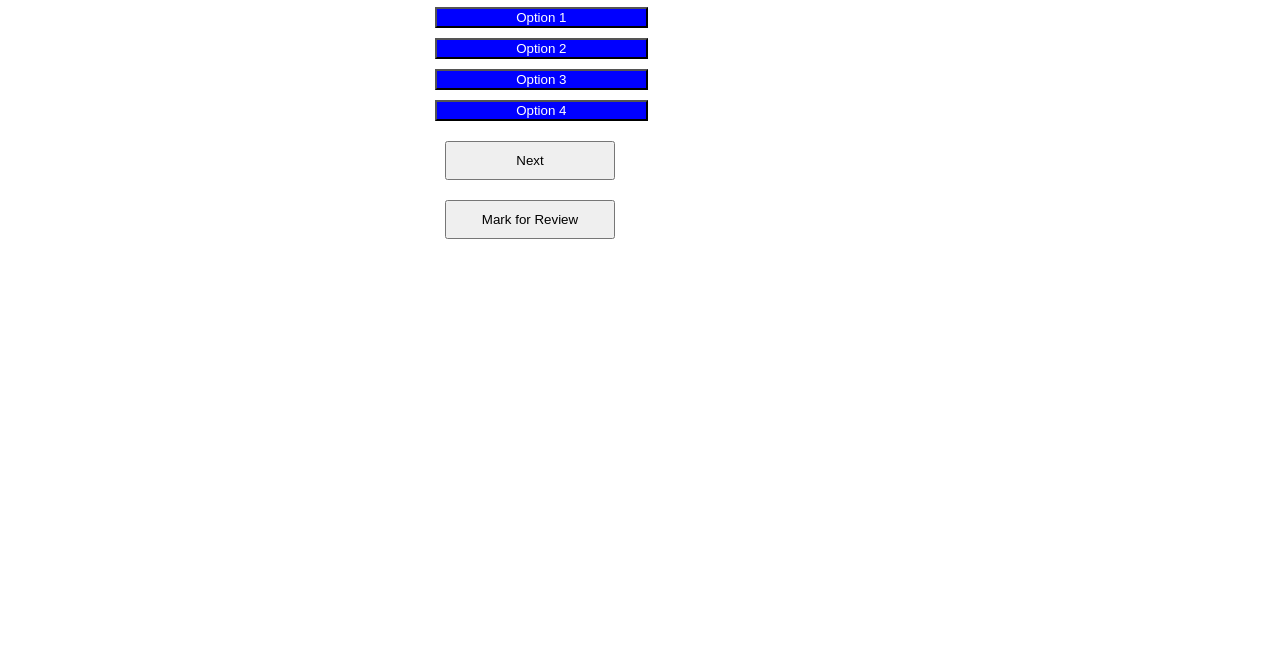
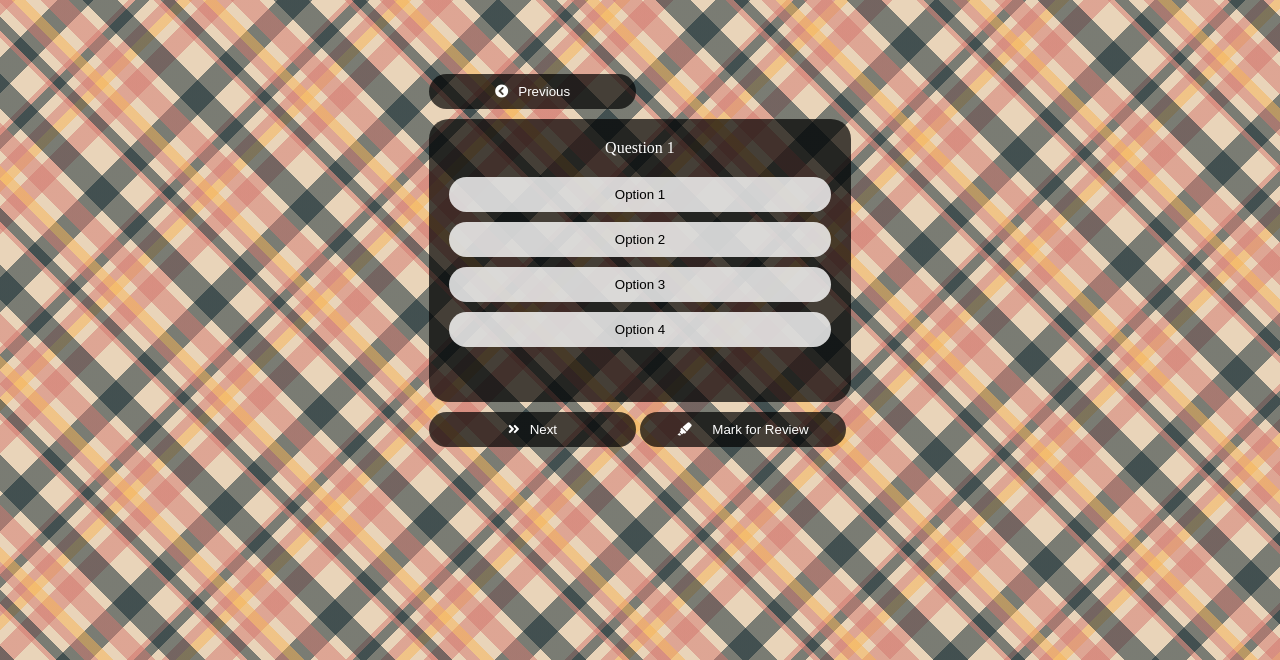
Before and after one commit to Raks110/DSCSwachhBharat, a website: page views/rendered.html in a window 1280 px wide. Shown: the part 140-800 px from the top of the page. Drawn offline with Linux system fonts and the light colour scheme.

Commit message:
UI Upgrade. Stabilized some functionalities.

```diff
--- a/static/design.css
+++ b/static/design.css
@@ -1,35 +1,77 @@
-h1{
-  color: red;
+body{
+  background-color: hsl(34, 53%, 82%);
+  background-image: repeating-linear-gradient(45deg, transparent 5px, hsla(197, 62%, 11%, 0.5) 5px, hsla(197, 62%, 11%, 0.5) 10px,
+    hsla(5, 53%, 63%, 0) 10px, hsla(5, 53%, 63%, 0) 35px, hsla(5, 53%, 63%, 0.5) 35px, hsla(5, 53%, 63%, 0.5) 40px,
+    hsla(197, 62%, 11%, 0.5) 40px, hsla(197, 62%, 11%, 0.5) 50px, hsla(197, 62%, 11%, 0) 50px, hsla(197, 62%, 11%, 0) 60px,
+    hsla(5, 53%, 63%, 0.5) 60px, hsla(5, 53%, 63%, 0.5) 70px, hsla(35, 91%, 65%, 0.5) 70px, hsla(35, 91%, 65%, 0.5) 80px,
+    hsla(35, 91%, 65%, 0) 80px, hsla(35, 91%, 65%, 0) 90px, hsla(5, 53%, 63%, 0.5) 90px, hsla(5, 53%, 63%, 0.5) 110px,
+    hsla(5, 53%, 63%, 0) 110px, hsla(5, 53%, 63%, 0) 120px, hsla(197, 62%, 11%, 0.5) 120px, hsla(197, 62%, 11%, 0.5) 140px
+    ),
+  repeating-linear-gradient(135deg, transparent 5px, hsla(197, 62%, 11%, 0.5) 5px, hsla(197, 62%, 11%, 0.5) 10px,
+    hsla(5, 53%, 63%, 0) 10px, hsla(5, 53%, 63%, 0) 35px, hsla(5, 53%, 63%, 0.5) 35px, hsla(5, 53%, 63%, 0.5) 40px,
+    hsla(197, 62%, 11%, 0.5) 40px, hsla(197, 62%, 11%, 0.5) 50px, hsla(197, 62%, 11%, 0) 50px, hsla(197, 62%, 11%, 0) 60px,
+    hsla(5, 53%, 63%, 0.5) 60px, hsla(5, 53%, 63%, 0.5) 70px, hsla(35, 91%, 65%, 0.5) 70px, hsla(35, 91%, 65%, 0.5) 80px,
+    hsla(35, 91%, 65%, 0) 80px, hsla(35, 91%, 65%, 0) 90px, hsla(5, 53%, 63%, 0.5) 90px, hsla(5, 53%, 63%, 0.5) 110px,
+    hsla(5, 53%, 63%, 0) 110px, hsla(5, 53%, 63%, 0) 140px, hsla(197, 62%, 11%, 0.5) 140px, hsla(197, 62%, 11%, 0.5) 160px
+    );
+    overflow: -moz-scrollbars-vertical;
+    overflow-x:hidden;
+    overflow-y:hidden;
 }
+
 .quizOptions{
   display: block;
   margin-bottom: 10px;
-  width: 50%;
-  backgroundColor: blue;
-  color:white
+  width: 100%;
+  backgroundColor: rgba(255,255,255,0.8);
+  color:black;
+  border: 0px;
+  border-radius: 20px;
+  padding:10px;
+  outline: none;
+  transition-duration: 0.3s
 }
-.quizNavigate{
-  display: inline;
-  margin: 10px;
-  align-self: center;
-  width: 30%;
-  background-color: #454545;
-  color: #fff;
-  padding: 20px;
+
+.quizOptions:hover{
+  transition-duration: 0.3s;
+  backgroundColor: rgba(0,0,0,0.9);
+  color:white;
 }
 
 .questNav{
+  display: inline;
   padding: 10px;
-  margin: 10px;
-  width: 40%
+  margin: 10px 0px 10px 0px;
+  width: 49%;
+  background-color: rgba(0,0,0,0.7);
+  color:white;
+  border: 0px;
+  border-radius: 20px;
+  transition-duration: 0.3s
+}
+
+.questNav:hover{
+  background-color: rgba(255,255,255,0.9);
+  color:black;
+  transition-duration: 0.3s
 }
 
 #parent{
-  display: flex;
+  display: absolute;
   flex-direction: column;
   flex-wrap: nowrap;
   flex: 1 1 0;
+  margin: auto;
+  align-content: center;
   align-self: center;
+  margin-top: auto;
+  width: 100%;
+}
+
+.questionBlock{
+  background-color: rgba(0,0,0,0.7);
+  border-radius: 20px;
+  padding: 20px;
 }
 
 #profile{
@@ -40,13 +82,64 @@ h1{
   flex: 1 1 0;
 }
 
+#question{
+  color: white;
+  padding-bottom: 20px;
+  font-size: 100%;
+  width: 100%;
+  text-align: center;
+}
+
 .container{
   width: inherit;
+  height: 100%;
   display: flex;
   flex-direction: row;
-  align-content:stretch;
 }
 
-body{
+#markedSymbol{
+  color:white;
+  text-align: center;
   width: 100%;
+  font-size:80%;
+  padding-top:10px
 }
+
+button{
+  outline: none;
+}
+
+@media (max-width:930px) {
+
+  .questNav{
+    display: block;
+    width: 99%;
+  }
+
+}
+
+@media (max-width:750px) {
+
+  .container{
+    flex-direction: column;
+  }
+
+  #parent{
+    width:80%;
+  }
+
+  .questNav{
+    display: inline;
+    width: 49%;
+  }
+
+}
+
+@media (max-width:400px){
+
+  .questNav{
+    display: block;
+    width: 99%;
+  }
+
+}
--- a/static/editions.js
+++ b/static/editions.js
@@ -106,27 +106,41 @@ var i = 1;
 function setData(i){
   document.getElementById('question').innerText = questions[i].title;
   if(questions[i].markedForReview){
-    document.getElementById('question').style.color = 'violet';
+    document.getElementById("markedSymbol").style.visibility = 'visible';
   }
   else{
-    document.getElementById('question').style.color = 'red';
+    document.getElementById("markedSymbol").style.visibility = 'hidden';
   }
   questions[i].visited = true;
   document.getElementById('option1').value = questions[i].option1;
-  document.getElementById('option1').style.backgroundColor = 'blue';
+  document.getElementById('option1').style.backgroundColor = 'rgba(255,255,255,0.8)';
   document.getElementById('option2').value = questions[i].option2;
-  document.getElementById('option2').style.backgroundColor = 'blue';
+  document.getElementById('option2').style.backgroundColor = 'rgba(255,255,255,0.8)';
   document.getElementById('option3').value = questions[i].option3;
-  document.getElementById('option3').style.backgroundColor = 'blue';
+  document.getElementById('option3').style.backgroundColor = 'rgba(255,255,255,0.8)';
   document.getElementById('option4').value = questions[i].option4;
-  document.getElementById('option4').style.backgroundColor = 'blue';
-  document.getElementById('markRev').value = "Mark for Review";
+  document.getElementById('option4').style.backgroundColor = 'rgba(255,255,255,0.8)';
+  marking();
   if(!(questions[i].checked == false)){
-    document.getElementById(questions[i].checked).style.backgroundColor = 'green';
+    document.getElementById(questions[i].checked).style.backgroundColor = 'rgb(208, 121, 113)';
   }
   if(questions[i].markedForReview){
-    document.getElementById('markRev').value = "Unmark this Question";
+    unMarking();
   }
+}
+
+function marking(){
+  document.getElementById('markRev').innerText = "Mark for Review";
+  document.getElementById('marked').style.visibility = 'visible';
+  document.getElementById('unmarked').style.visibility = 'hidden';
+  document.getElementById('unmarked').style.paddingRight = '0px';
+}
+
+function unMarking(){
+  document.getElementById('markRev').innerText = "Unmark Question";
+  document.getElementById('marked').style.visibility = 'hidden';
+  document.getElementById('unmarked').style.visibility = 'visible';
+  document.getElementById('unmarked').style.paddingRight = '10px';
 }
 
 function nextQuestion(){
@@ -148,25 +162,40 @@ function prevQuestion(){
 function markQuestion(){
   if(!questions[i].markedForReview){
     questions[i].markedForReview = true;
-    document.getElementById('question').style.color = 'violet';
-    document.getElementById('markRev').value = "Unmark this Question";
+    document.getElementById("markedSymbol").style.visibility = 'visible';
+    unMarking();
   }
   else{
       questions[i].markedForReview = false;
-      document.getElementById('question').style.color = 'red';
-      document.getElementById('markRev').value = "Mark for Review";
+      document.getElementById("markedSymbol").style.visibility = 'hidden';
+      marking();
   }
 }
 
 function selectedOption(id){
-  if(!(questions[i].checked == false)){
-    document.getElementById(questions[i].checked).style.backgroundColor = 'blue';
+  if(!(questions[i].checked == false || questions[i].checked == id)){
+    document.getElementById(questions[i].checked).style.backgroundColor = 'rgba(255,255,255,0.8)';
   }
   if(id != questions[i].checked){
     questions[i].checked = id;
-    document.getElementById(questions[i].checked).style.backgroundColor = 'green';
+    document.getElementById(questions[i].checked).style.backgroundColor = 'rgb(137, 50, 42)';
   }
   else{
     questions[i].checked = false;
+    document.getElementById(id).style.backgroundColor = 'rgba(0,0,0,0.9)';
   }
 }
+
+function hovereffect(id){
+  if(questions[i].checked == false || questions[i].checked != id)
+    document.getElementById(id).style.backgroundColor = 'rgba(0,0,0,0.9)';
+  else
+    document.getElementById(id).style.backgroundColor = 'rgb(137, 50, 42)';
+}
+
+function dehover(id){
+  if(questions[i].checked == false || questions[i].checked != id)
+    document.getElementById(id).style.backgroundColor = 'rgba(255,255,255,0.8)';
+  else
+    document.getElementById(id).style.backgroundColor = 'rgb(208, 121, 113)';
+}
--- a/views/rendered.html
+++ b/views/rendered.html
@@ -3,9 +3,9 @@
     <title>Swachh Bharat</title>
     <link rel="icon" href="/static/favicon.ico">
     <link rel="stylesheet" href="/static/design.css">
-    <script src = "/static/editions.js"/>
-    <script src="https://ajax.googleapis.com/ajax/libs/jquery/2.1.3/jquery.min.js"></script>
-
+    <script src = "/static/editions.js"></script>
+    <link rel="stylesheet" href="https://use.fontawesome.com/releases/v5.7.2/css/all.css" integrity="sha384-fnmOCqbTlWIlj8LyTjo7mOUStjsKC4pOpQbqyi7RrhN7udi9RwhKkMHpvLbHG9Sr" crossorigin="anonymous">
+    <meta name="viewport" content="width=device-width,initial-scale=1.0">
 
   </head>
 
@@ -19,16 +19,26 @@
 
       <div id="parent">
 
-        <input class="questNav" type="button" name="previous" value="Previous" onclick="prevQuestion()"/>
+        <button class="questNav" onclick="prevQuestion()"> <i class="fas fa-chevron-circle-left" style="padding-right:10px"></i>Previous</button>
 
-        <h1 id="question"></h1>
-        <input id = 'option1' class="quizOptions" type = 'button' value = '' onclick="selectedOption(this.id)"/>
-        <input id = 'option2' class="quizOptions" type = 'button' value = '' onclick="selectedOption(this.id)"/>
-        <input id = 'option3' class="quizOptions" type = 'button' value = '' onclick="selectedOption(this.id)"/>
-        <input id = 'option4' class="quizOptions" type = 'button' value = '' onclick="selectedOption(this.id)"/>
+        <div class="questionBlock">
 
-        <input class="questNav" type="button" name="next" value="Next" onclick="nextQuestion()"/>
-        <input id="markRev" class="questNav" type="button" name="markReview" value="Mark for Review" onclick="markQuestion()"/>
+          <div id="question"></div>
+          <input id = 'option1' class="quizOptions" type = 'button' value = '' onclick="selectedOption(this.id)" onmouseover="hovereffect(this.id)" onmouseout="dehover(this.id)"/>
+          <input id = 'option2' class="quizOptions" type = 'button' value = '' onclick="selectedOption(this.id)" onmouseover="hovereffect(this.id)" onmouseout="dehover(this.id)"/>
+          <input id = 'option3' class="quizOptions" type = 'button' value = '' onclick="selectedOption(this.id)" onmouseover="hovereffect(this.id)" onmouseout="dehover(this.id)"/>
+          <input id = 'option4' class="quizOptions" type = 'button' value = '' onclick="selectedOption(this.id)" onmouseover="hovereffect(this.id)" onmouseout="dehover(this.id)"/>
+
+          <div id="markedSymbol"><i class="fas fa-clipboard-check" style="padding-right:10px"></i> This question is marked.</div>
+
+        </div>
+
+        <button class="questNav" onclick="nextQuestion()"><i class="fas fa-angle-double-right" style="padding-right:10px"></i>Next</button>
+        <button class="questNav" onclick="markQuestion()">
+          <i class="fas fa-highlighter" id="marked"></i>
+          <i class="fas fa-eraser" id="unmarked"></i>
+          <span id="markRev">Mark For Review</span>
+        </button>
 
       </div>
 
```
